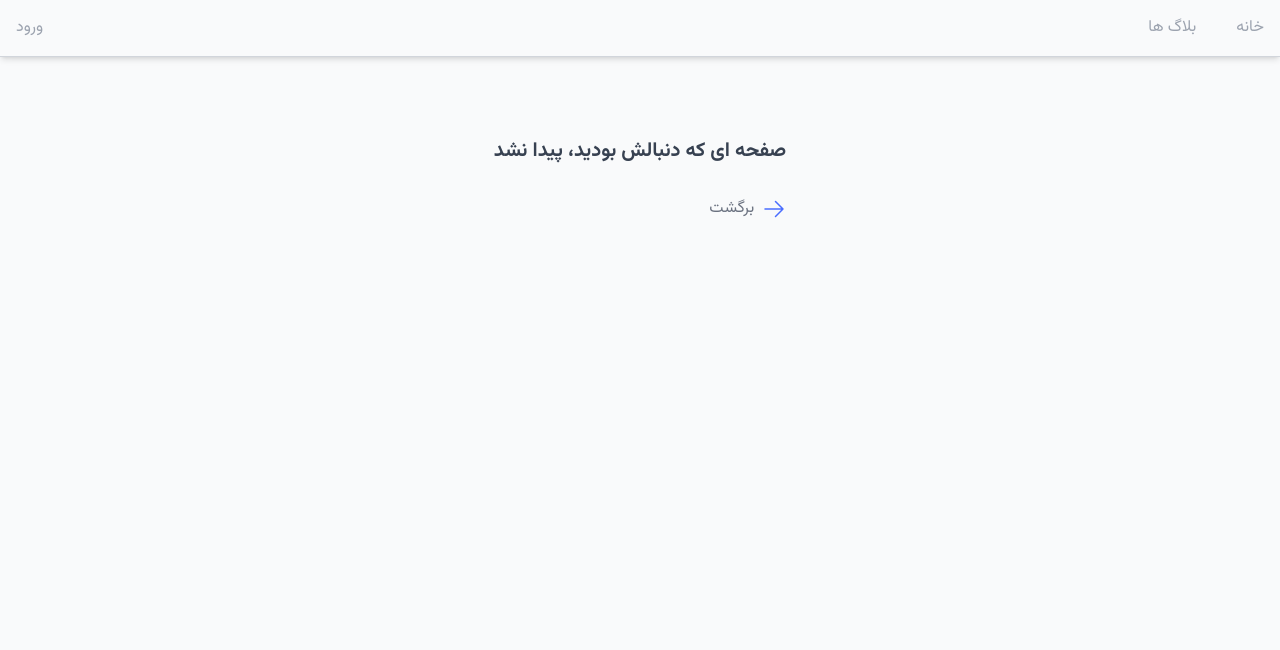
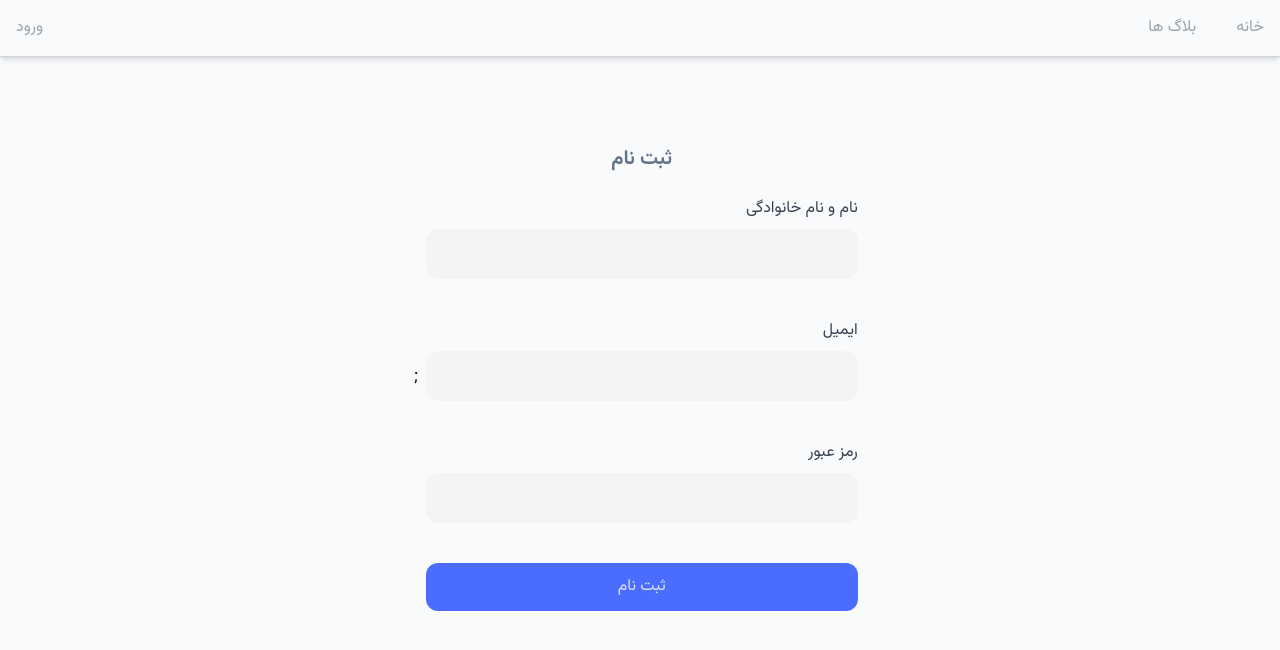
Before and after one commit to RezaRahimi166/blogify, a Next.js app: page /signup in a window 1280 px wide. Before the commit this address had no page. Shown: the top 650 px of the page. Built offline with nearby package versions, Linux system fonts and the light colour scheme.

Commit message:
feat(authentication): creating form && installing react-hook-form && design form

```diff
--- a/package.json
+++ b/package.json
@@ -12,7 +12,8 @@
     "@heroicons/react": "^2.1.5",
     "next": "14.2.15",
     "react": "^18",
-    "react-dom": "^18"
+    "react-dom": "^18",
+    "react-hook-form": "^7.53.1"
   },
   "devDependencies": {
     "eslint": "^8",
--- /dev/null
+++ b/src/app/(auth)/layout.jsx
@@ -0,0 +1,11 @@
+import React from "react";
+
+const Layout = ({ children }) => {
+  return (
+    <div className="flex items-center justify-center mt-20">
+      <div className="w-full max-w-md p-2">{children}</div>;
+    </div>
+  );
+};
+
+export default Layout;
--- /dev/null
+++ b/src/app/(auth)/signin/page.jsx
@@ -0,0 +1,7 @@
+import React from "react";
+
+const SignIn = () => {
+  return <div>SignIn</div>;
+};
+
+export default SignIn;
--- /dev/null
+++ b/src/app/(auth)/signup/page.jsx
@@ -0,0 +1,49 @@
+"use client";
+import Button from "@/ui/Button";
+import RHFTextField from "@/ui/RHFTextField";
+import { useForm } from "react-hook-form";
+
+// export const metadata = {
+//   title: "ثبت نام",
+// };
+
+const SignUp = () => {
+  const { register, handleSubmit } = useForm();
+
+  const onSubmit = (values) => {
+    console.log(values);
+  };
+
+  return (
+    <div>
+      <h1 className="text-xl font-bold text-slate-500 text-center mb-6 ">
+        ثبت نام
+      </h1>
+      <form onSubmit={handleSubmit(onSubmit)} className="space-y-10">
+        <RHFTextField
+          label={"نام و نام خانوادگی"}
+          name={"name"}
+          register={register}
+        />
+        <RHFTextField
+          label={"ایمیل"}
+          name={"email"}
+          register={register}
+          dir="ltr"
+        />
+        <RHFTextField
+          label={"رمز عبور"}
+          name={"password"}
+          register={register}
+          type="password"
+          dir="ltr"
+        />
+        <Button type={"submit"} variant="primary" className={"w-full"}>
+          ثبت نام
+        </Button>
+      </form>
+    </div>
+  );
+};
+
+export default SignUp;
--- a/src/app/blogs/(PostList)/page.jsx
+++ b/src/app/blogs/(PostList)/page.jsx
@@ -7,7 +7,7 @@ import Spinner from "@/ui/Spinner";
 // export const revalidate = 0; // opt out => dynamic (!!!)
 // export const dynamic = "force-dynamic"; // opt out => dynamic (!!!)
 
-export const revalidate = 15; // after 15 => re-build =>
+// export const revalidate = 15; // after 15 => re-build =>
 //  1. pass time interval
 //  + 2.new incoming request to build thes page =>
 // updated data will be shown to next user !! =>
--- /dev/null
+++ b/src/ui/RHFSelect.jsx
@@ -0,0 +1,17 @@
+function RHFSelect({ label, name, register, options, required }) {
+  return (
+    <div>
+      <label htmlFor={name} className="mb-2 block text-secondary-700">
+        {label} {required && <span className="text-error">*</span>}
+      </label>
+      <select {...register(name)} id={name} className="textField__input">
+        {options.map((option) => (
+          <option className="bg-red-300" key={option.value} value={option.value}>
+            {option.label}
+          </option>
+        ))}
+      </select>
+    </div>
+  );
+}
+export default RHFSelect;
--- /dev/null
+++ b/src/ui/RHFTextField.jsx
@@ -0,0 +1,38 @@
+export default function RHFTextField({
+  type = "text",
+  label,
+  name,
+  dir = "rtl",
+  register,
+  errors,
+  validationSchema = {},
+  ...rest
+}) {
+  const errorMessages = errors?.[name];
+  const hasError = !!(errors && errorMessages);
+  return (
+    <div
+      className={`textField relative ${hasError ? "textField--invalid" : ""}`}
+    >
+      <label htmlFor={name} className="mb-2 block text-secondary-700">
+        {label}
+      </label>
+      <input
+        autoComplete="off"
+        type={type}
+        id={name}
+        dir={dir}
+        className={`textField__input  ${
+          dir === "ltr" ? "text-left" : "text-right"
+        }`}
+        {...register(name, validationSchema)}
+        {...rest}
+      />
+      {errors && errors[name] && (
+        <span className="text-red-600 block text-xs mt-2">
+          {errors[name]?.message}
+        </span>
+      )}
+    </div>
+  );
+}
--- /dev/null
+++ b/src/ui/TextArea.jsx
@@ -0,0 +1,28 @@
+function TextArea({
+  label,
+  name,
+  value,
+  dir = "rtl",
+  onChange,
+  isRequired = false,
+}) {
+  return (
+    <div className="textField">
+      <label htmlFor={name} className="text-secondary-600 text-sm">
+        {label}
+        {isRequired && <span className="text-error">*</span>}
+      </label>
+      <textarea
+        name={name}
+        id={name}
+        dir={dir}
+        className={`textField__input mt-2 min-h-[150px] leading-8 ${
+          dir === "ltr" ? "text-left" : "text-right"
+        }`}
+        value={value}
+        onChange={onChange}
+      ></textarea>
+    </div>
+  );
+}
+export default TextArea;
--- /dev/null
+++ b/src/ui/TextField.jsx
@@ -0,0 +1,31 @@
+function TextField({
+  type = "text",
+  label,
+  name,
+  value,
+  dir = "rtl",
+  onChange,
+  isRequired,
+  className,
+}) {
+  return (
+    <div className="textField">
+      <label htmlFor={name} className="text-secondary-600 text-sm">
+        {label}
+        {isRequired && <span className="text-error">*</span>}
+      </label>
+      <input
+        type={type}
+        name={name}
+        id={name}
+        dir={dir}
+        className={`textField__input ${
+          dir === "ltr" ? "text-left" : "text-right"
+        } ${className}`}
+        value={value}
+        onChange={onChange}
+      />
+    </div>
+  );
+}
+export default TextField;
```
Also changed, not shown: 1 other file (tests, documents, lock files or other folders).
